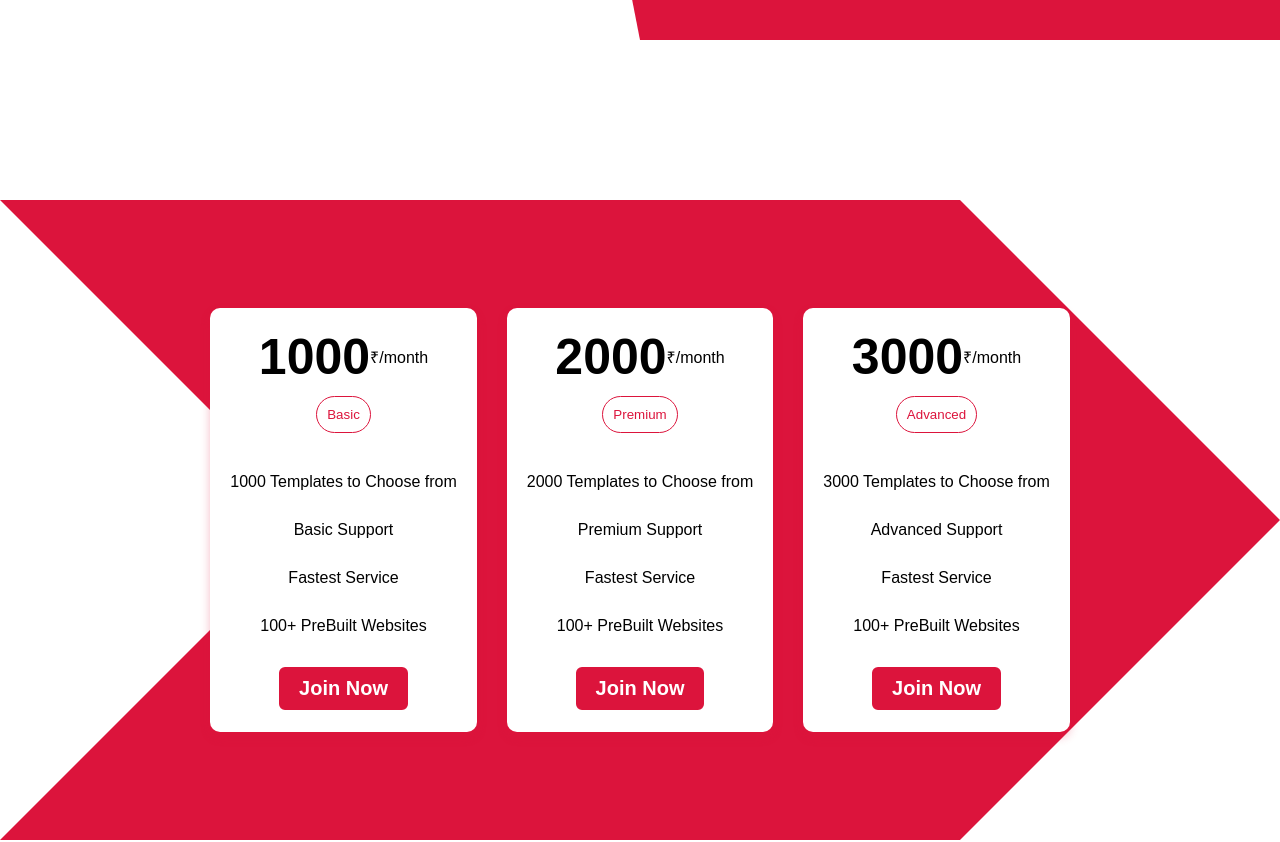
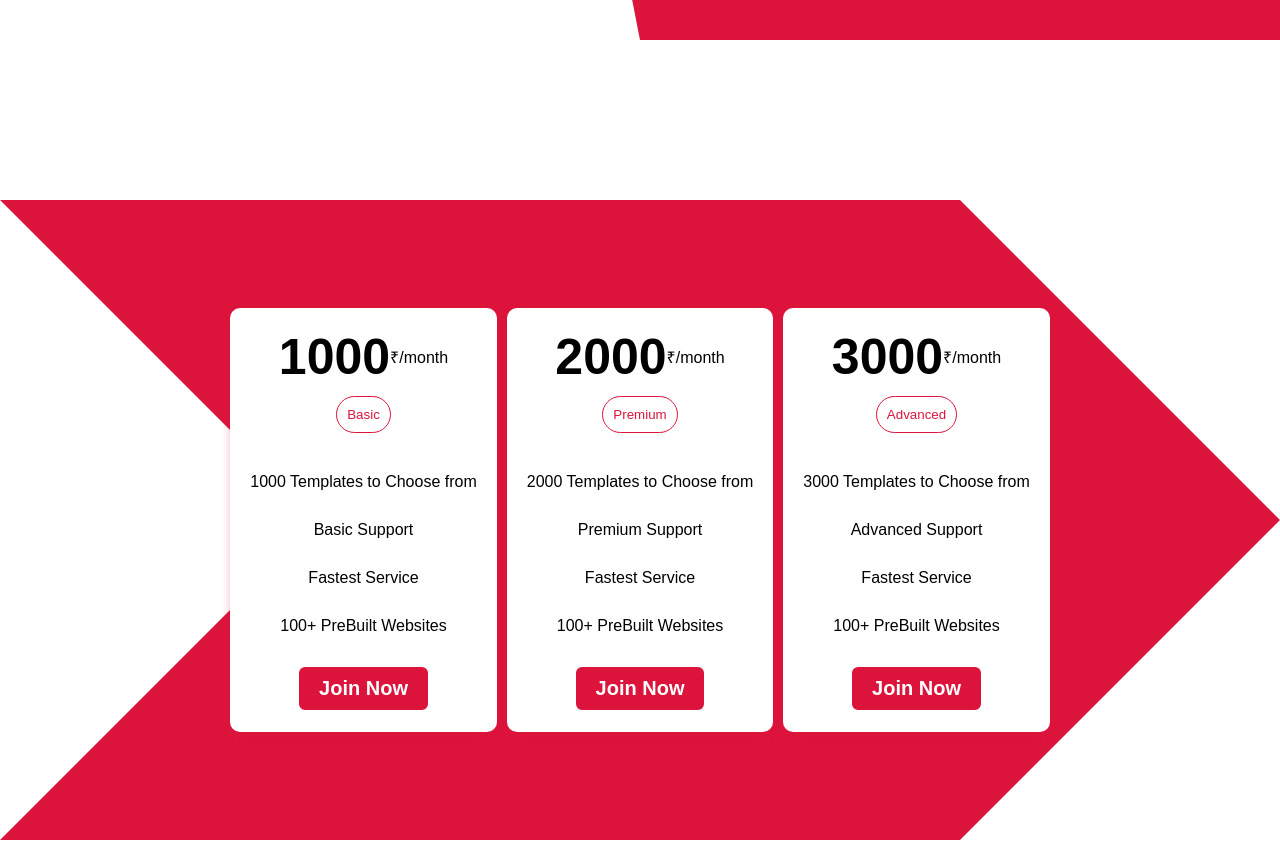
Before and after one commit to ayushmangarg2003/web-agent-react-styled-components, a React (Create React App) app: page / in a window 1280 px wide. Shown: the part 2280-3122 px from the top of the page. Built offline with nearby package versions, Linux system fonts and the light colour scheme; a web font is replaced by a local one.

Commit message:
Update Price.jsx

```diff
--- a/src/components/Price.jsx
+++ b/src/components/Price.jsx
@@ -7,10 +7,14 @@ const Container = styled.div`
   display: flex;
   align-items: center;
   justify-content: center;
-  gap:30px;
+  gap:10px;
+  flex-wrap:wrap;
   @media only screen and (max-width: 880px) {
+    gap: 30px;
+  }
+  @media only screen and (max-width: 480px) {
     flex-direction: column;
-    gap:5px;
+    gap:20px
   }
 `;
 
```
